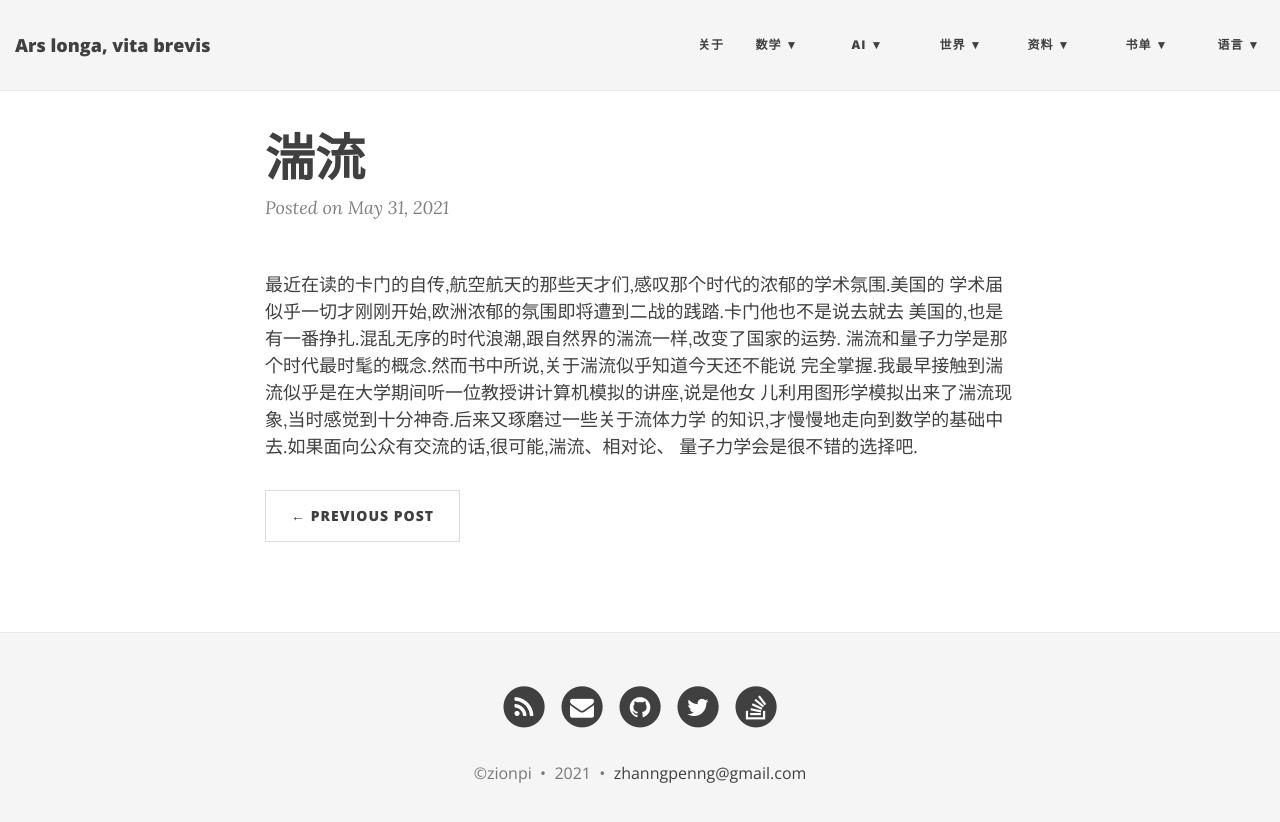
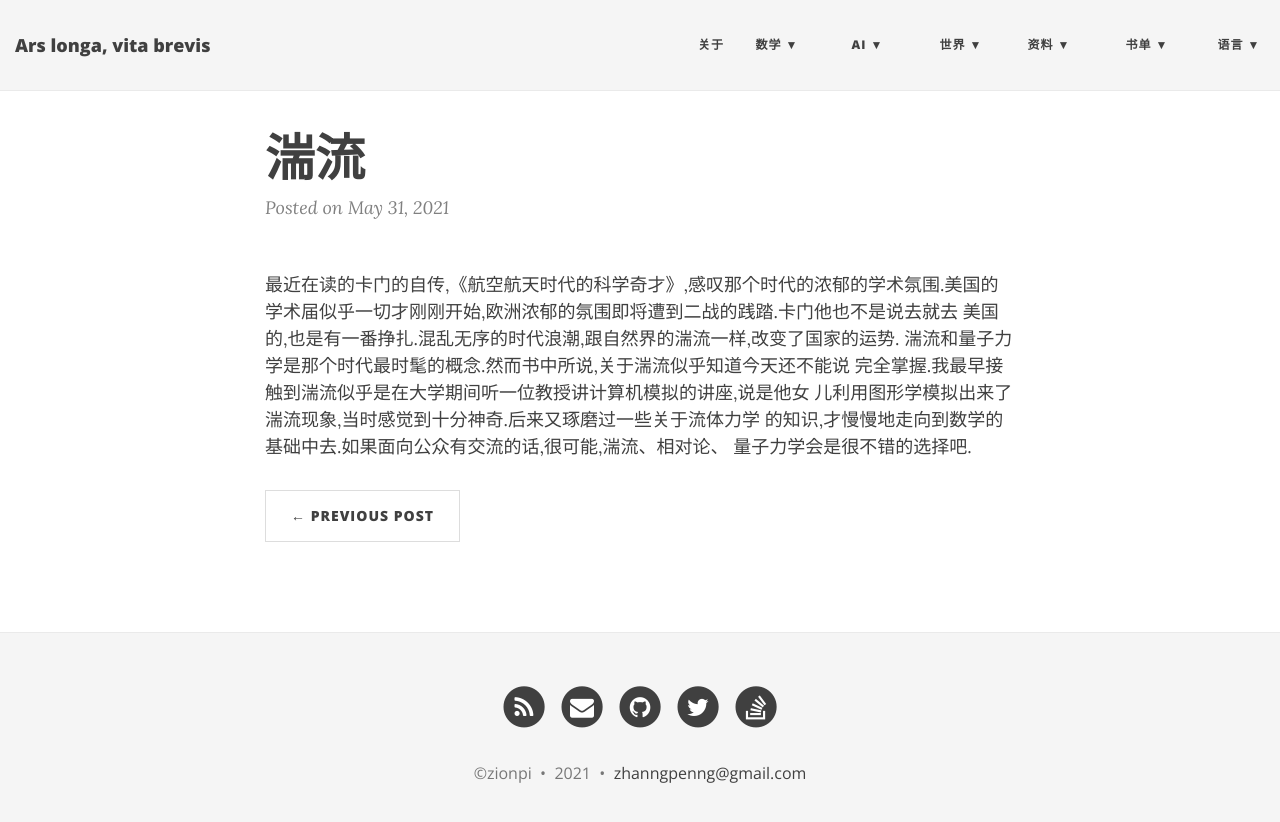
Before and after one commit to ZionPi/zionpi.github.io, a Jekyll site: the page built from _posts/2021-05-31-what-is-turbulence.md, in a window 1280 px wide. Shown: the top 822 px of the page. Built offline with Jekyll 4.4.1, drawn with Linux system fonts in a browser that asks for light colours; nearby versions of some CDN libraries.

Commit message:
correct reference book's name

```diff
--- a/_posts/2021-05-31-what-is-turbulence.md
+++ b/_posts/2021-05-31-what-is-turbulence.md
@@ -2,7 +2,7 @@
 layout: post
 title: 湍流
 ---
-最近在读的卡门的自传,航空航天的那些天才们,感叹那个时代的浓郁的学术氛围.美国的
+最近在读的卡门的自传,《航空航天时代的科学奇才》,感叹那个时代的浓郁的学术氛围.美国的
 学术届似乎一切才刚刚开始,欧洲浓郁的氛围即将遭到二战的践踏.卡门他也不是说去就去
 美国的,也是有一番挣扎.混乱无序的时代浪潮,跟自然界的湍流一样,改变了国家的运势.
 湍流和量子力学是那个时代最时髦的概念.然而书中所说,关于湍流似乎知道今天还不能说
```
